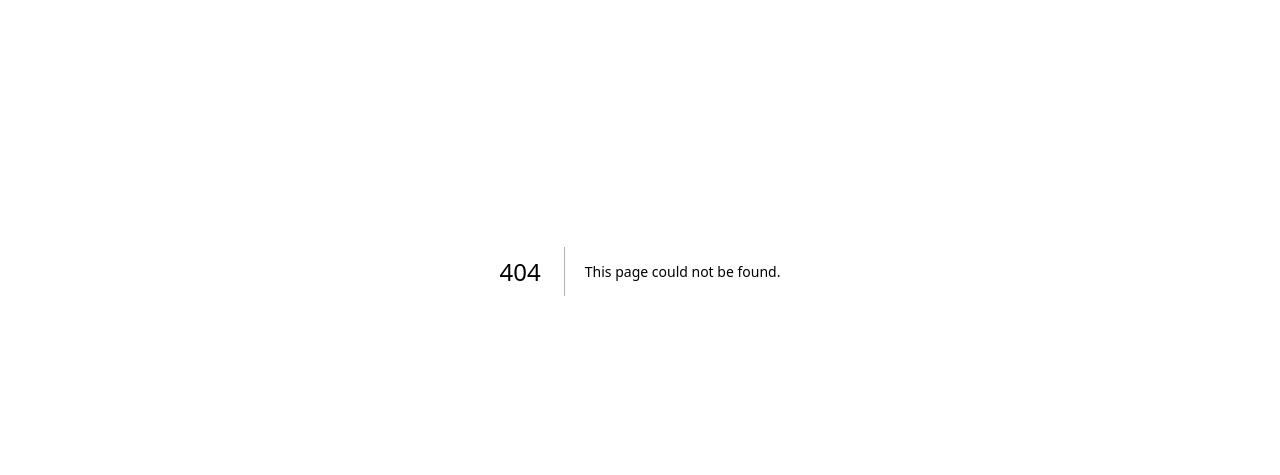
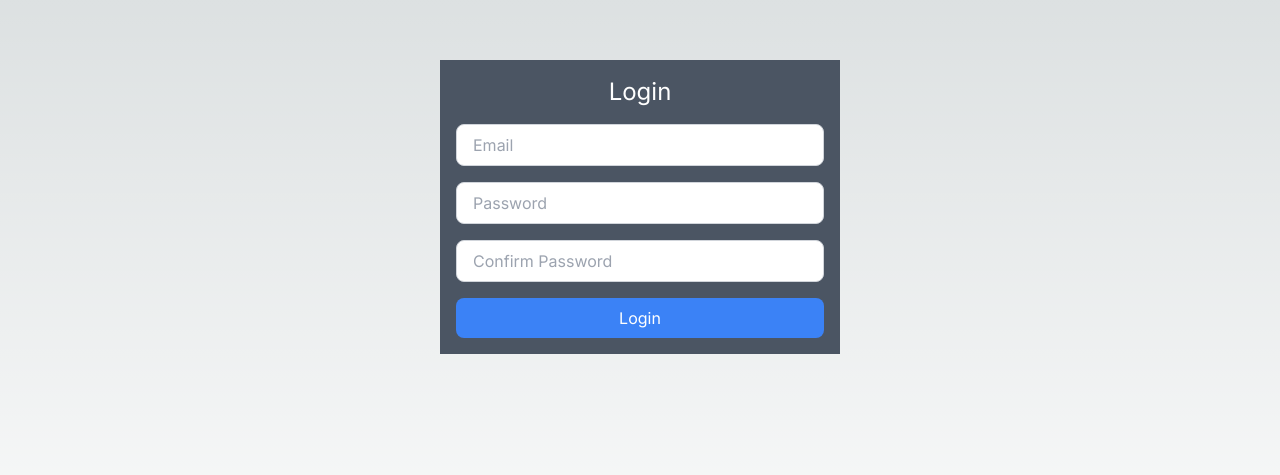
Before and after one commit to kouheiFujii/next_rails_auth, a Next.js app in the folder front/: page /login in a window 1280 px wide. Before the commit this address had no page. Shown: the part 129-604 px from the top of the page. Built offline with nearby package versions, Linux system fonts and the light colour scheme.

Commit message:
feat:[front] Add login page component

```diff
--- /dev/null
+++ b/front/app/login/page.tsx
@@ -0,0 +1,34 @@
+export default function Page() {
+  return (
+    <main className="flex items-center justify-center md:h-screen">
+      <div className="relative mx-auto flex w-full max-w-[400px] flex-col space-y-2.5 p-4 md:-mt-32 bg-gray-600">
+        <div className="text-white">
+          <h1 className="text-2xl mb-4 text-center">Login</h1>
+          <form className="flex flex-col space-y-4">
+            <input
+              type="email"
+              placeholder="Email"
+              className="border border-gray-300 rounded-lg px-4 py-2 focus:outline-none focus:ring-2 focus:ring-blue-500"
+            />
+            <input
+              type="password"
+              placeholder="Password"
+              className="border border-gray-300 rounded-lg px-4 py-2 focus:outline-none focus:ring-2 focus:ring-blue-500"
+            />
+            <input
+              type="password"
+              placeholder="Confirm Password"
+              className="border border-gray-300 rounded-lg px-4 py-2 focus:outline-none focus:ring-2 focus:ring-blue-500"
+            />
+            <button
+              type="submit"
+              className="bg-blue-500 text-white rounded-lg px-4 py-2 hover:bg-blue-600 focus:outline-none focus:ring-2 focus:ring-blue-500"
+            >
+              Login
+            </button>
+          </form>
+        </div>
+      </div>
+    </main>
+  );
+}
```
